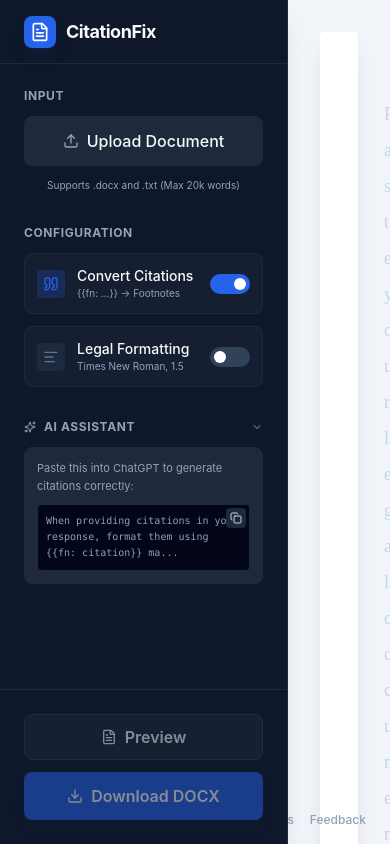
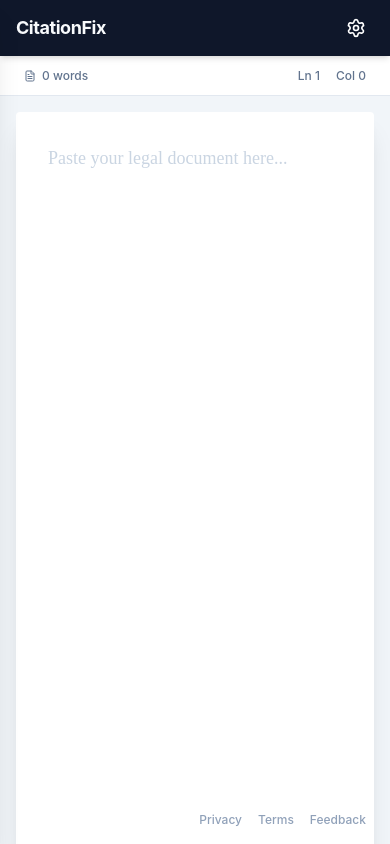
Before and after one commit to Aravin-dhan/citationfix, a Next.js app: page / in a window 390 px wide. Built offline with nearby package versions, Linux system fonts and the light colour scheme.

Commit message:
Add Advanced Formatting, Mobile Sidebar, and UI Polish

```diff
--- a/app/page.tsx
+++ b/app/page.tsx
@@ -35,6 +35,18 @@
   const [useFormatting, setUseFormatting] = useState(false);
   const [showAiPrompt, setShowAiPrompt] = useState(true);
 
+  // Advanced Settings
+  const [isAdvanced, setIsAdvanced] = useState(false);
+  const [font, setFont] = useState('Times New Roman');
+  const [fontSize, setFontSize] = useState(12);
+  const [lineSpacing, setLineSpacing] = useState(1.5);
+
+  // Mobile Sidebar State
+  const [isSidebarOpen, setIsSidebarOpen] = useState(false);
+
+  // Preview State
+  const [showPreview, setShowPreview] = useState(false);
+
   // Refs
   const fileInputRef = useRef<HTMLInputElement>(null);
   const textareaRef = useRef<HTMLTextAreaElement>(null);
@@ -55,6 +67,7 @@
       setErrorMessage('');
       const text = await parseFile(file);
       handleTextChange(text);
+      setIsSidebarOpen(false); // Close sidebar on mobile after upload
     } catch (error) {
       setErrorMessage(error instanceof Error ? error.message : 'Failed to parse file');
     } finally {
@@ -78,7 +91,11 @@
         body: JSON.stringify({
           text: inputText,
           formatting: useFormatting,
-          convert_citations: useCitations
+          convert_citations: useCitations,
+          // Send advanced settings if enabled
+          font: isAdvanced ? font : 'Times New Roman',
+          font_size: isAdvanced ? fontSize : 12,
+          line_spacing: isAdvanced ? lineSpacing : 1.5
         }),
       });
 
@@ -135,23 +152,37 @@
     }
   };
 
-  // Preview State
-  const [showPreview, setShowPreview] = useState(false);
-
   return (
     <div className="flex h-screen w-full bg-[var(--app-bg)] overflow-hidden font-sans text-[var(--ink)]">
 
+      {/* Mobile Header (Visible only on small screens) */}
+      <div className="md:hidden fixed top-0 left-0 right-0 h-14 bg-[var(--sidebar-bg)] flex items-center justify-between px-4 z-30 shadow-md">
+        <span className="text-lg font-bold text-[var(--sidebar-text)] tracking-tight">CitationFix</span>
+        <button onClick={() => setIsSidebarOpen(!isSidebarOpen)} className="text-white p-2">
+          <Settings className="w-5 h-5" />
+        </button>
+      </div>
+
       {/* 1. SIDEBAR (Fixed Left Panel) */}
-      <aside className="w-72 bg-[var(--sidebar-bg)] border-r border-[var(--sidebar-border)] flex flex-col flex-shrink-0 z-20 shadow-xl">
+      <aside className={`
+        fixed md:relative inset-y-0 left-0 w-72 bg-[var(--sidebar-bg)] border-r border-[var(--sidebar-border)]
+        flex flex-col flex-shrink-0 z-40 shadow-xl transition-transform duration-300 ease-in-out
+        ${isSidebarOpen ? 'translate-x-0' : '-translate-x-full md:translate-x-0'}
+      `}>
 
-        {/* Brand Header */}
-        <div className="h-16 flex items-center px-6 border-b border-[var(--sidebar-border)]">
+        {/* Brand Header (Desktop) */}
+        <div className="hidden md:flex h-16 items-center px-6 border-b border-[var(--sidebar-border)]">
           <div className="flex items-center gap-2.5">
             <div className="bg-[var(--accent)] p-1.5 rounded-lg shadow-lg shadow-blue-900/20">
               <FileText className="w-5 h-5 text-white" />
             </div>
             <span className="text-lg font-bold text-[var(--sidebar-text)] tracking-tight">CitationFix</span>
           </div>
+        </div>
+
+        {/* Mobile Close Button */}
+        <div className="md:hidden h-14 flex items-center justify-end px-4 border-b border-[var(--sidebar-border)]">
+          <button onClick={() => setIsSidebarOpen(false)} className="text-slate-400 text-sm">Close Menu</button>
         </div>
 
         {/* Scrollable Controls Area */}
@@ -205,7 +236,7 @@
                 </div>
                 <div className="flex flex-col">
                   <span className="text-sm font-medium text-[var(--sidebar-text)]">Legal Formatting</span>
-                  <span className="text-[10px] text-[var(--sidebar-text-muted)]">Times New Roman, 1.5</span>
+                  <span className="text-[10px] text-[var(--sidebar-text-muted)]">Standard Layout</span>
                 </div>
               </div>
               <div className={`w-10 h-5 rounded-full relative transition-colors ${useFormatting ? 'bg-[var(--accent)]' : 'bg-slate-700'}`}>
@@ -213,6 +244,67 @@
                 <div className={`absolute top-1 left-1 w-3 h-3 bg-white rounded-full transition-transform ${useFormatting ? 'translate-x-5' : 'translate-x-0'}`} />
               </div>
             </label>
+          </div>
+
+          {/* Advanced Settings Toggle */}
+          <div className="space-y-3">
+            <button
+              onClick={() => setIsAdvanced(!isAdvanced)}
+              className="w-full flex items-center justify-between text-xs font-bold uppercase tracking-wider text-[var(--sidebar-text-muted)] hover:text-white transition-colors"
+            >
+              <span className="flex items-center gap-2"><Settings className="w-3 h-3" /> Advanced Settings</span>
+              <ChevronRight className={`w-3 h-3 transition-transform ${isAdvanced ? 'rotate-90' : ''}`} />
+            </button>
+
+            {isAdvanced && (
+              <div className="p-3 bg-[var(--sidebar-hover)] rounded-lg border border-[var(--sidebar-border)] space-y-4 animate-in fade-in slide-in-from-top-2 duration-200">
+                {/* Font Selection */}
+                <div className="space-y-1">
+                  <label className="text-[10px] text-[var(--sidebar-text-muted)] uppercase font-bold">Font Family</label>
+                  <select
+                    value={font}
+                    onChange={(e) => setFont(e.target.value)}
+                    className="w-full bg-slate-900 border border-slate-700 text-slate-200 text-xs rounded p-2 focus:ring-1 focus:ring-[var(--accent)] outline-none"
+                  >
+                    <option value="Times New Roman">Times New Roman</option>
+                    <option value="Arial">Arial</option>
+                    <option value="Calibri">Calibri</option>
+                    <option value="Garamond">Garamond</option>
+                  </select>
+                </div>
+
+                {/* Font Size */}
+                <div className="space-y-1">
+                  <label className="text-[10px] text-[var(--sidebar-text-muted)] uppercase font-bold">Font Size (pt)</label>
+                  <div className="flex gap-2">
+                    {[10, 11, 12, 14].map(size => (
+                      <button
+                        key={size}
+                        onClick={() => setFontSize(size)}
+                        className={`flex-1 py-1.5 text-xs rounded border ${fontSize === size ? 'bg-[var(--accent)] border-[var(--accent)] text-white' : 'bg-slate-900 border-slate-700 text-slate-400 hover:bg-slate-800'}`}
+                      >
+                        {size}
+                      </button>
+                    ))}
+                  </div>
+                </div>
+
+                {/* Line Spacing */}
+                <div className="space-y-1">
+                  <label className="text-[10px] text-[var(--sidebar-text-muted)] uppercase font-bold">Line Spacing</label>
+                  <select
+                    value={lineSpacing}
+                    onChange={(e) => setLineSpacing(parseFloat(e.target.value))}
+                    className="w-full bg-slate-900 border border-slate-700 text-slate-200 text-xs rounded p-2 focus:ring-1 focus:ring-[var(--accent)] outline-none"
+                  >
+                    <option value={1.0}>Single (1.0)</option>
+                    <option value={1.15}>1.15</option>
+                    <option value={1.5}>1.5</option>
+                    <option value={2.0}>Double (2.0)</option>
+                  </select>
+                </div>
+              </div>
+            )}
           </div>
 
           {/* AI Helper */}
@@ -248,10 +340,10 @@
 
         </div>
 
-        {/* Footer Action */}
+        {/* Footer Actions */}
         <div className="p-6 border-t border-[var(--sidebar-border)] bg-[var(--sidebar-bg)] space-y-3">
           <button
-            onClick={() => setShowPreview(true)}
+            onClick={() => { setShowPreview(true); setIsSidebarOpen(false); }}
             disabled={!inputText.trim()}
             className="w-full py-2.5 px-4 bg-slate-800 hover:bg-slate-700 text-white rounded-lg font-semibold border border-slate-700 flex items-center justify-center gap-2 transition-all disabled:opacity-50 disabled:cursor-not-allowed"
           >
@@ -272,20 +364,31 @@
         </div>
       </aside>
 
+      {/* Overlay for Mobile Sidebar */}
+      {isSidebarOpen && (
+        <div
+          className="fixed inset-0 bg-black/50 z-30 md:hidden backdrop-blur-sm"
+          onClick={() => setIsSidebarOpen(false)}
+        />
+      )}
+
       {/* 2. MAIN WORKSPACE (Right Panel) */}
-      <main className="flex-1 flex flex-col relative min-w-0">
+      <main className="flex-1 flex flex-col relative min-w-0 pt-14 md:pt-0">
 
-        {/* Workspace Header / Toolbar (Optional, for future expansion) */}
-        {/* <header className="h-16 border-b border-[var(--border)] bg-white flex items-center justify-between px-8">
-           <div className="text-sm font-medium text-[var(--ink-muted)]">Untitled Document</div>
-           <div className="flex gap-4 text-sm">
-             <a href="/privacy" className="text-[var(--ink-muted)] hover:text-[var(--ink)]">Privacy</a>
-             <a href="/terms" className="text-[var(--ink-muted)] hover:text-[var(--ink)]">Terms</a>
-           </div>
-        </header> */}
+        {/* Status Bar (Moved to Top) */}
+        <div className="h-10 border-b border-slate-200 bg-white flex items-center justify-between px-6 text-xs font-medium text-slate-500">
+          <div className="flex items-center gap-4">
+            <span className="flex items-center gap-1.5"><FileText className="w-3 h-3" /> {wordCount.toLocaleString()} words</span>
+            {wordCount > MAX_WORDS && <span className="text-red-500 font-bold">Limit Exceeded</span>}
+          </div>
+          <div className="flex gap-4">
+            <span>Ln {inputText.split('\n').length}</span>
+            <span>Col {inputText.length}</span>
+          </div>
+        </div>
 
         {/* Scrollable Document Canvas */}
-        <div className="flex-1 overflow-y-auto bg-[var(--app-bg)] p-8 md:p-12 flex justify-center custom-scrollbar">
+        <div className="flex-1 overflow-y-auto bg-[var(--app-bg)] p-4 md:p-12 flex justify-center custom-scrollbar">
 
           {/* Error Toast (Floating) */}
           {errorMessage && (
@@ -297,29 +400,19 @@
 
           {/* THE PAPER */}
           <div className="w-full max-w-[816px] min-h-[1056px] bg-[var(--paper-bg)] paper-shadow rounded-sm flex flex-col relative transition-all duration-300 ring-1 ring-black/5">
-
-            {/* Text Area */}
             <textarea
               ref={textareaRef}
               value={inputText}
               onChange={(e) => handleTextChange(e.target.value)}
               placeholder="Paste your legal document here..."
-              className="w-full h-full bg-transparent border-none resize-none focus:ring-0 text-[var(--ink)] placeholder-slate-300 text-lg leading-loose font-serif outline-none p-16"
+              className="w-full h-full bg-transparent border-none resize-none focus:ring-0 text-[var(--ink)] placeholder-slate-300 text-lg leading-loose font-serif outline-none p-8 md:p-16"
               spellCheck={false}
+              style={{
+                fontFamily: isAdvanced ? font : 'Times New Roman',
+                fontSize: isAdvanced ? `${fontSize}pt` : '18px', // Visual approximation
+                lineHeight: isAdvanced ? lineSpacing : 1.6
+              }}
             />
-
-            {/* Status Bar (Inside Paper) */}
-            <div className="absolute bottom-0 left-0 right-0 h-10 border-t border-slate-100 bg-slate-50/50 flex items-center justify-between px-6 text-[10px] font-medium text-slate-400 uppercase tracking-wider rounded-b-sm">
-              <div className="flex items-center gap-4">
-                <span>{wordCount.toLocaleString()} words</span>
-                {wordCount > MAX_WORDS && <span className="text-red-500 font-bold">Limit Exceeded</span>}
-              </div>
-              <div className="flex gap-4">
-                <span>Ln {inputText.split('\n').length}</span>
-                <span>Col {inputText.length}</span>
-              </div>
-            </div>
-
           </div>
         </div>
 
@@ -334,16 +427,23 @@
 
       {/* 3. PREVIEW MODAL */}
       {showPreview && (
-        <div className="fixed inset-0 z-50 flex items-center justify-center bg-black/50 backdrop-blur-sm p-4 animate-in fade-in duration-200">
-          <div className="bg-white w-full max-w-4xl h-[85vh] rounded-xl shadow-2xl flex flex-col overflow-hidden">
+        <div className="fixed inset-0 z-50 flex items-center justify-center bg-black/60 backdrop-blur-sm p-4 animate-in fade-in duration-200">
+          <div className="bg-white w-full max-w-4xl h-[90vh] rounded-xl shadow-2xl flex flex-col overflow-hidden ring-1 ring-slate-900/5">
             <div className="h-14 border-b border-slate-200 flex items-center justify-between px-6 bg-slate-50">
               <h3 className="font-bold text-slate-800 flex items-center gap-2">
                 <FileText className="w-4 h-4 text-[var(--accent)]" /> Document Preview
               </h3>
-              <button onClick={() => setShowPreview(false)} className="text-slate-400 hover:text-slate-600">Close</button>
+              <button onClick={() => setShowPreview(false)} className="text-slate-400 hover:text-slate-600 font-medium text-sm">Close</button>
             </div>
-            <div className="flex-1 overflow-y-auto p-8 bg-slate-100 custom-scrollbar">
-              <div className="bg-white shadow-lg max-w-[816px] min-h-[1000px] mx-auto p-16 font-serif text-lg leading-loose text-black">
+            <div className="flex-1 overflow-y-auto p-8 bg-slate-100 custom-scrollbar flex justify-center">
+              <div
+                className="bg-white shadow-xl w-full max-w-[816px] min-h-[1000px] p-12 md:p-16 text-black"
+                style={{
+                  fontFamily: isAdvanced ? font : 'Times New Roman',
+                  fontSize: isAdvanced ? `${fontSize}pt` : '12pt',
+                  lineHeight: isAdvanced ? lineSpacing : 1.5
+                }}
+              >
                 {inputText.split('\n').map((para, i) => {
                   if (!para.trim()) return <br key={i} />;
 
@@ -353,7 +453,7 @@
                   if (useCitations) {
                     content = content.replace(/\{\{fn:(.*?)\}\}/g, (_, citation) => {
                       footnotes.push(citation);
-                      return `<sup class="text-[10px] align-super text-blue-600 font-bold">[${footnotes.length}]</sup>`;
+                      return `<sup class="text-[0.7em] align-super text-blue-600 font-bold" style="line-height: 0">[${footnotes.length}]</sup>`;
                     });
                   }
 
@@ -362,9 +462,9 @@
                       <span dangerouslySetInnerHTML={{ __html: content }} />
                       {/* Simulate Footnotes at bottom of paragraph (simplified for preview) */}
                       {footnotes.length > 0 && (
-                        <div className="mt-2 pt-2 border-t border-slate-200 text-xs leading-tight text-slate-600">
+                        <div className="mt-2 pt-2 border-t border-slate-200 text-[0.8em] leading-tight text-slate-600">
                           {footnotes.map((fn, idx) => (
-                            <div key={idx} className="flex gap-1">
+                            <div key={idx} className="flex gap-1 mb-1">
                               <span className="font-bold">{idx + 1}.</span>
                               <span>{fn}</span>
                             </div>
```
Also changed, not shown: 1 other file (tests, documents, lock files or other folders).
